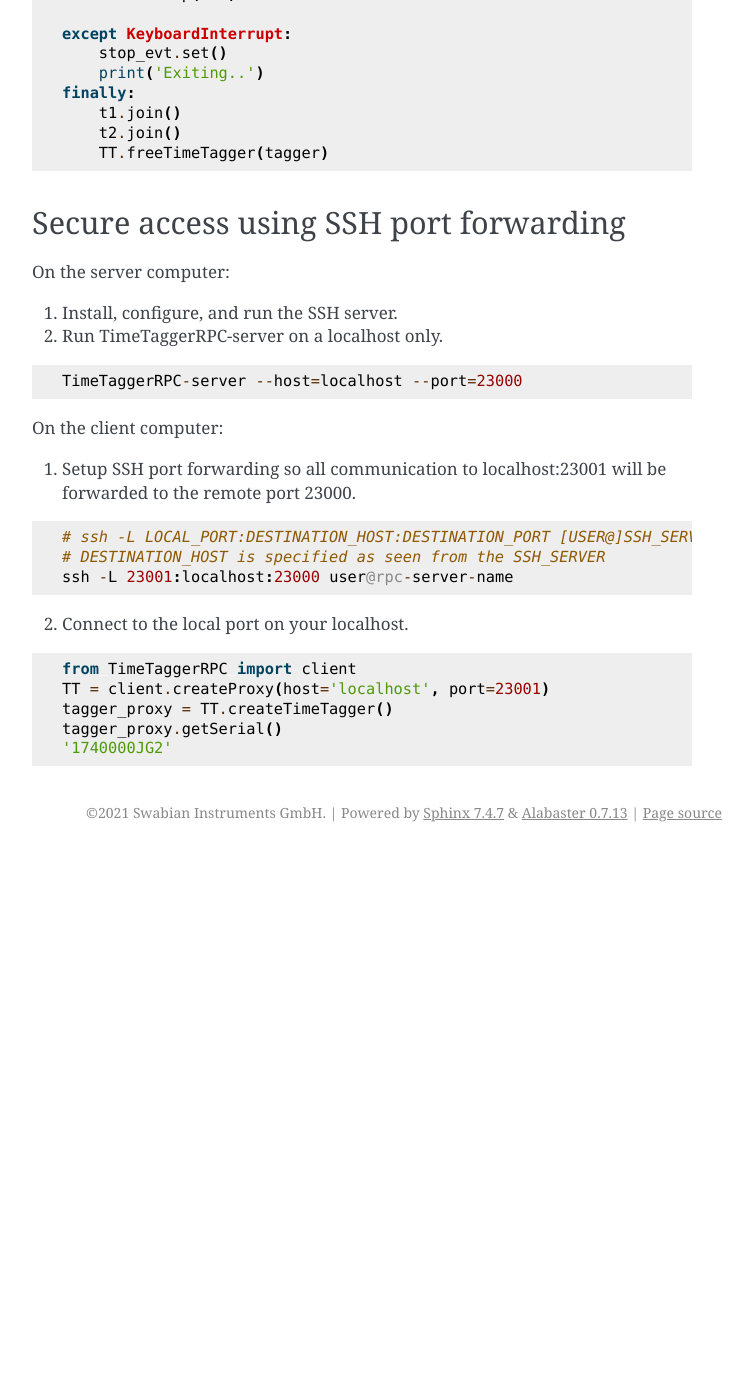
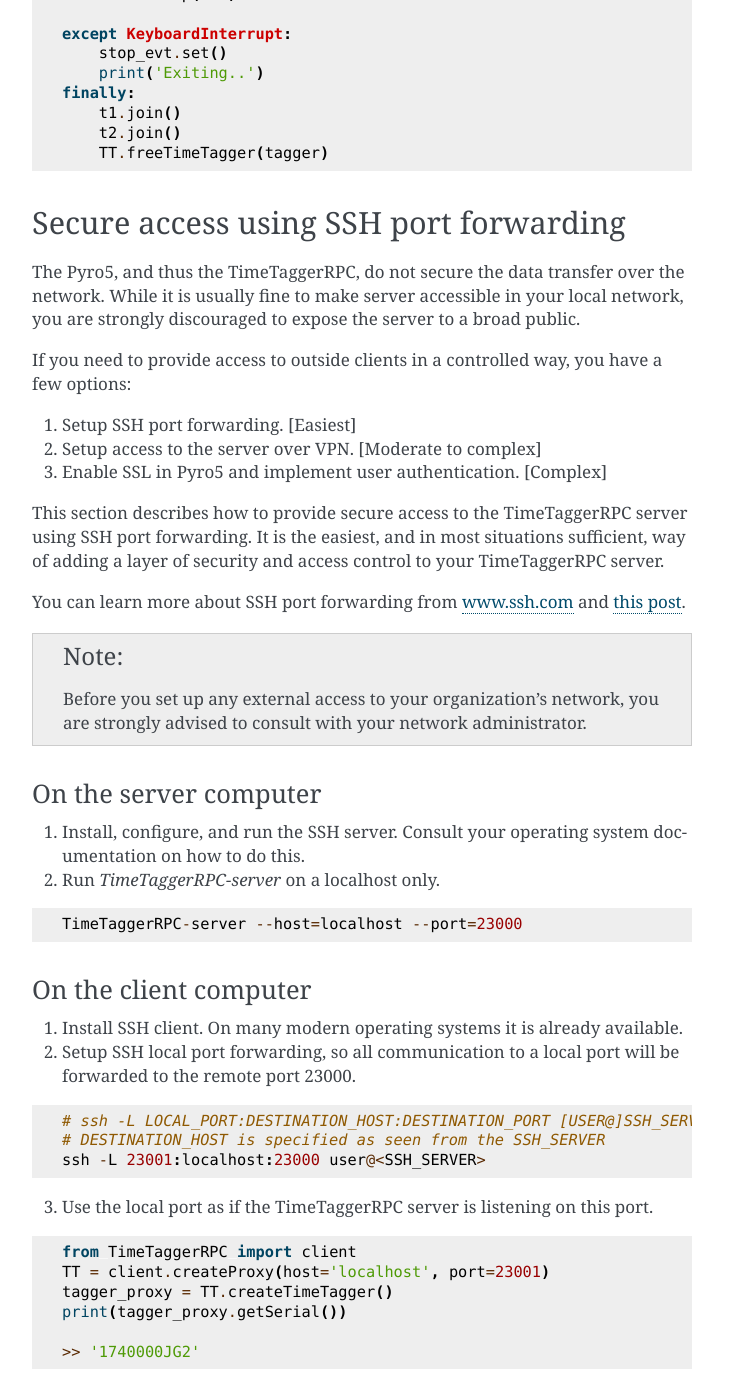
Before and after one commit to swabianinstruments/TimeTaggerRPC, a Sphinx documentation site: the page built from doc/cookbook.rst, in a window 1280 px wide and 1400 px high, scrolled down 2603 px. Shown: the whole window, without its empty margins (388-1141 px from the left). Built offline with Sphinx 7.4.7, drawn with Linux system fonts in a browser that asks for light colours; before the commit the page ends 3455 px from its top, so only the background shows below that; some of the changed text lies outside the part shown.

Commit message:
Expanded the section on SSH forwarding.

```diff
--- a/doc/cookbook.rst
+++ b/doc/cookbook.rst
@@ -136,32 +136,59 @@
 Secure access using SSH port forwarding
 =======================================
 
-On the server computer:
+The Pyro5, and thus the TimeTaggerRPC, do not secure the data transfer over the network.
+While it is usually fine to make server accessible in your local network,
+you are strongly discouraged to expose the server to a broad public.
 
-1. Install, configure, and run the SSH server.
+If you need to provide access to outside clients in a controlled way, you have a few options:
 
-2. Run TimeTaggerRPC-server on a localhost only.
+1. Setup SSH port forwarding. [Easiest]
+2. Setup access to the server over VPN. [Moderate to complex]
+3. Enable SSL in Pyro5 and implement user authentication. [Complex]
+
+This section describes how to provide secure access to the TimeTaggerRPC server using SSH port forwarding.
+It is the easiest, and in most situations sufficient, way of adding a layer of security and access control to your TimeTaggerRPC server.
+
+You can learn more about SSH port forwarding
+from `www.ssh.com <https://www.ssh.com/academy/ssh/tunneling/example>`_
+and `this post <https://linuxize.com/post/how-to-setup-ssh-tunneling/>`_.
+
+.. note::
+
+    Before you set up any external access to your organization's network,
+    you are strongly advised to consult with your network administrator.
+
+On the server computer
+^^^^^^^^^^^^^^^^^^^^^^
+
+1. Install, configure, and run the SSH server. Consult your operating system documentation on how to do this.
+
+2. Run `TimeTaggerRPC-server` on a localhost only.
 
 .. code::
 
     TimeTaggerRPC-server --host=localhost --port=23000
 
-On the client computer:
 
-1. Setup SSH port forwarding so all communication to localhost:23001 will be forwarded to the remote port 23000.
+On the client computer
+^^^^^^^^^^^^^^^^^^^^^^
+1. Install SSH client. On many modern operating systems it is already available.
+
+2. Setup SSH local port forwarding, so all communication to a local port will be forwarded to the remote port 23000.
 
 .. code::
 
     # ssh -L LOCAL_PORT:DESTINATION_HOST:DESTINATION_PORT [USER@]SSH_SERVER
     # DESTINATION_HOST is specified as seen from the SSH_SERVER
-    ssh -L 23001:localhost:23000 user@rpc-server-name
+    ssh -L 23001:localhost:23000 user@<SSH_SERVER>
 
-2. Connect to the local port on your localhost.
+3. Use the local port as if the TimeTaggerRPC server is listening on this port.
 
 .. code:: python
 
     from TimeTaggerRPC import client
     TT = client.createProxy(host='localhost', port=23001)
     tagger_proxy = TT.createTimeTagger()
-    tagger_proxy.getSerial()
-    '1740000JG2'
+    print(tagger_proxy.getSerial())
+
+    >> '1740000JG2'
```
Also changed, not shown: 1 other file.
